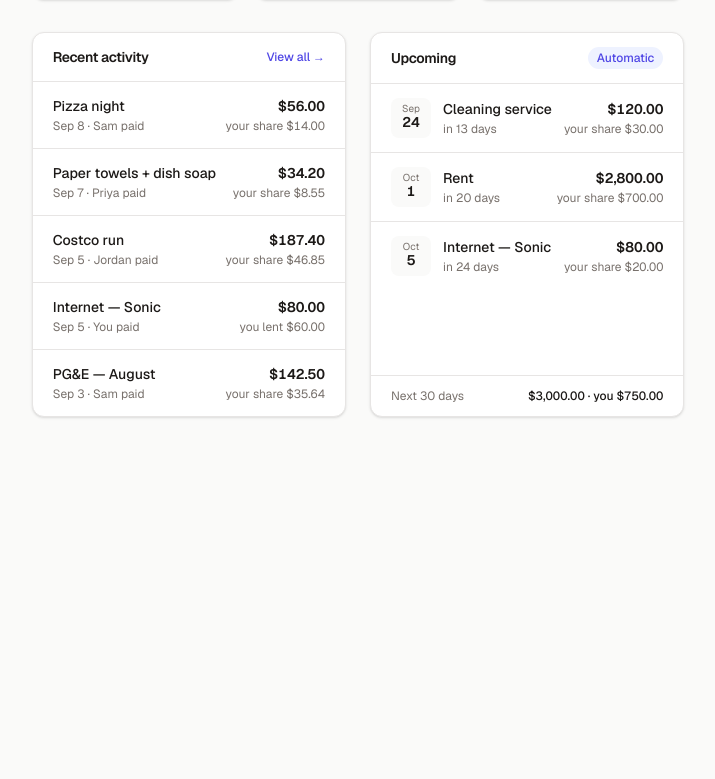
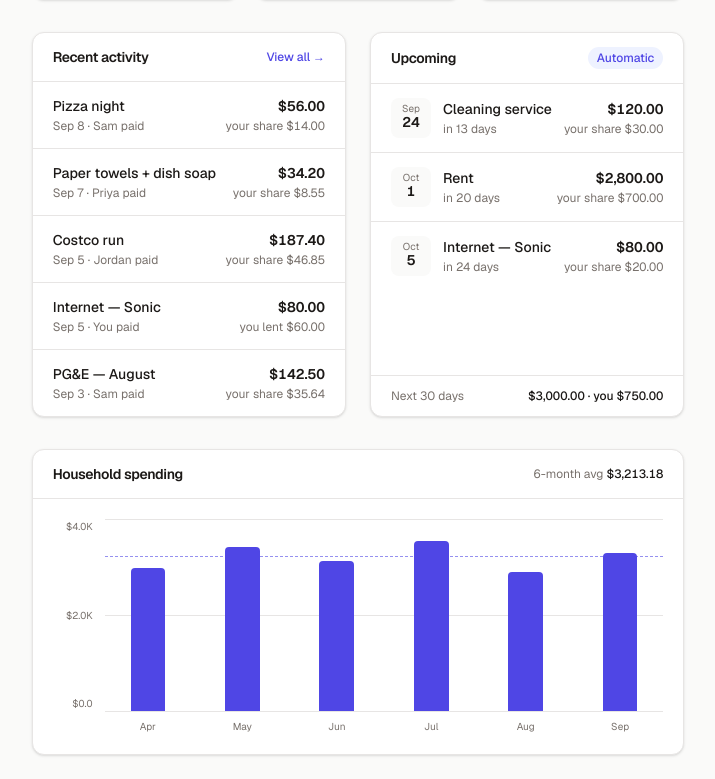
Before and after one commit to Tinnapat1406/Roommate-Expense-Splitter, a Next.js app: page /dashboard in a window 1280 px wide. Shown: the part 335-1114 px from the top of the page, without its empty margins (282-997 px from the left). Before the commit the page ends 800 px from the top, so only its background shows below. Built offline with nearby package versions, Linux system fonts and the light colour scheme.

Commit message:
SpendingChart

```diff
--- a/components/dashboard/SpendingChart.tsx
+++ b/components/dashboard/SpendingChart.tsx
@@ -1,4 +1,91 @@
 // TODO: Spend over time or by category.
-export function SpendingChart() {
-  return null;
+import { Card, CardHeader } from "@/components/ui/Card";
+import { MONTHLY_TOTALS } from "@/lib/mock-data";
+import { formatCompact, formatCurrency } from "@/lib/utils";
+
+export function SpendingChart(){
+  const data = MONTHLY_TOTALS;
+
+  const peak = Math.max(...data.map((d) => d.amountCents));
+  const scale = Math.ceil(peak/50_000) * 50_000;
+
+  const average = Math.round(
+    data.reduce((sum,d)=>sum + d.amountCents,0)/data.length,
+  );
+
+  const gridlines = [scale, scale/2,0];
+
+  return (
+    <Card>
+      <CardHeader title = "Household spending"
+      action = {
+        <span className = "text-xs text-muted">
+            6-month avg{" "}
+            <span className="tnum font-medium text-fg">
+              {formatCurrency(average)}
+            </span>
+          </span>
+        }/>
+
+         <div className="px-5 py-5">
+        <div className="flex gap-3">
+          <div className="tnum flex h-48 w-10 flex-col justify-between text-right text-[10px] text-muted">
+            {gridlines.map((value) => (
+              <span key={value}>{formatCompact(value)}</span>
+            ))}
+          </div>
+
+          <div className="relative h-48 flex-1">
+            {gridlines.map((value, i) => (
+              <div
+                key={value}
+                className="absolute inset-x-0 border-t border-border"
+                style={{ top: `${(i / (gridlines.length - 1)) * 100}%` }}
+              />
+            ))}
+
+            {/* Turns six numbers into a judgement: above or below normal. */}
+            <div
+              className="absolute inset-x-0 border-t border-dashed border-accent/60"
+              style={{ bottom: `${(average / scale) * 100}%` }}
+            />
+
+            <div className="absolute inset-0 flex items-end justify-between gap-2">
+              {data.map((d) => (
+                <div
+                  key={d.month}
+                  className="group relative flex h-full flex-1 items-end justify-center"
+                >
+                  <div
+                    className="w-2/5 rounded-t bg-accent transition group-hover:opacity-75"
+                    style={{ height: `${(d.amountCents / scale) * 100}%` }}
+                  />
+                  <div className="pointer-events-none absolute bottom-full mb-1 hidden rounded-md border border-border bg-surface px-2 py-1 text-xs whitespace-nowrap shadow-sm group-hover:block">
+                    <span className="font-medium">{d.month}</span>{" "}
+                    <span className="tnum">{formatCurrency(d.amountCents)}</span>
+                  </div>
+                </div>
+              ))}
+            </div>
+          </div>
+        </div>
+
+        <div className="mt-2 flex gap-3">
+          <div className="w-10" />
+          <div className="flex flex-1 justify-between gap-2">
+            {data.map((d) => (
+              <span
+                key={d.month}
+                className="flex-1 text-center text-[10px] text-muted"
+              >
+                {d.month}
+              </span>
+            ))}
+          </div>
+        </div>
+      </div>
+
+
+    </Card>
+  )
 }
```
